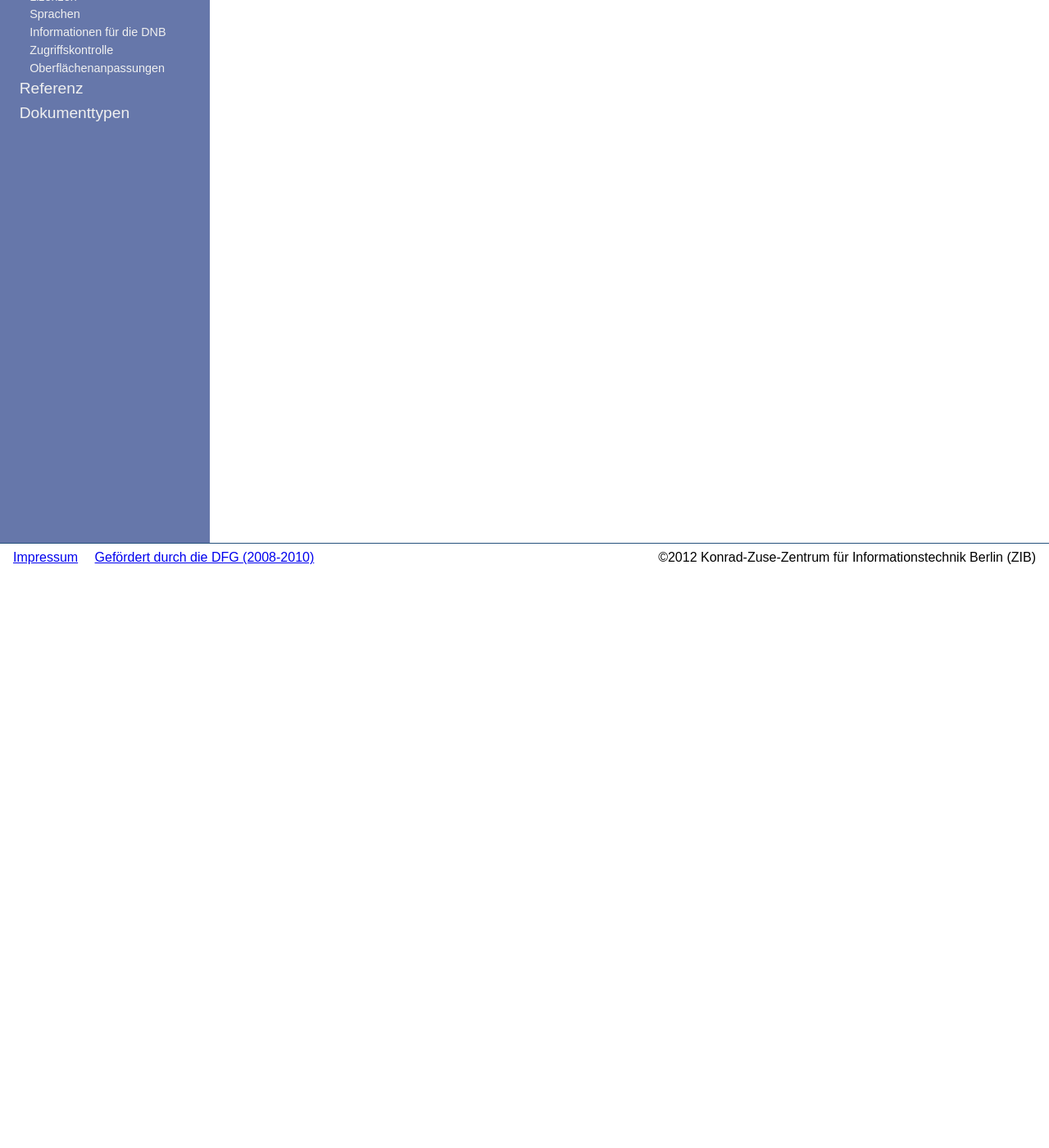
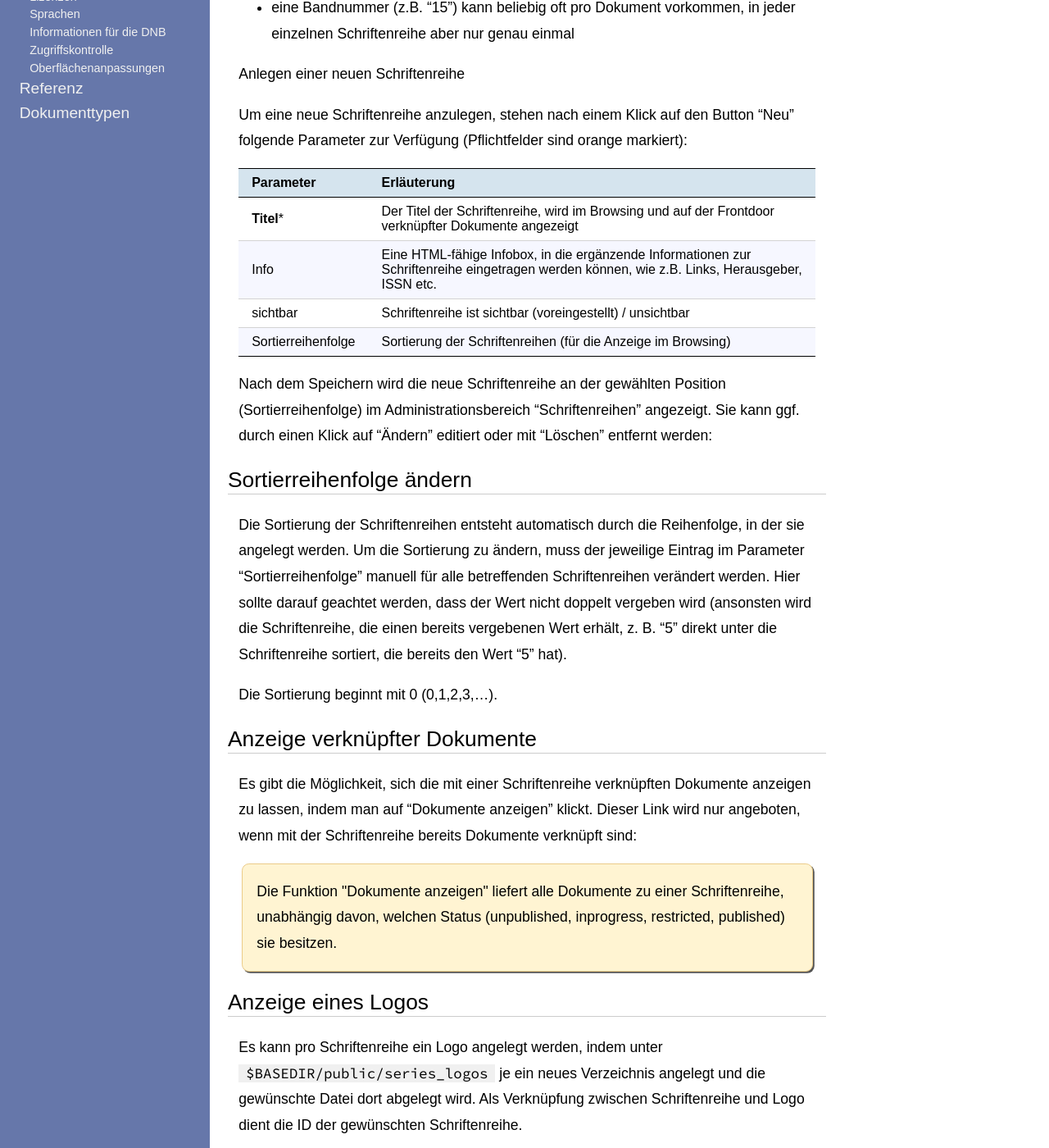
Before and after one commit to OPUS4/userdoc, a Jekyll site: the page built from admin/series.md, in a window 1280 px wide and 1400 px high, scrolled down 412 px. Shown: the whole window at 82% size. Built offline with Jekyll 4.4.1, drawn with Linux system fonts in a browser that asks for light colours; some of the changed text lies outside the part shown.

Commit message:
#9 - Texte fuer Schriftenreihen uebertragen.

```diff
--- a/admin/series.md
+++ b/admin/series.md
@@ -1,5 +1,95 @@
 ---
 title: Schriftenreihen
+weight: 40
 ---
 
 # Schriftenreihen
+
+In diesem Bereich können Schriftenreihen angelegt und verwaltet werden.
+In OPUS4 gilt folgende Spezifikation für Schriftenreihen:
+
+* endliche Hierarchie (Schriftenreihen -> SchriftenreiheXYZ -> Serientitel)
+* spezielle Informationen, die mit den einzelnen Serientiteln verknüpft sind (Logo etc.)
+* ein Dokument kann beliebig vielen Schriftenreihen zugeordnet werden, in jeder zugeordneten
+  Schriftenreihe besitzt es genau eine Bandnummer
+* eine Schriftenreihe kann beliebig viele Dokumente (Stücktitel) enthalten
+* eine Bandnummer (z.B. "15") kann beliebig oft pro Dokument vorkommen, in jeder einzelnen
+  Schriftenreihe aber nur genau einmal
+
+Anlegen einer neuen Schriftenreihe
+
+Um eine neue Schriftenreihe anzulegen, stehen nach einem Klick auf den Button "Neu" folgende
+Parameter zur Verfügung (Pflichtfelder sind orange markiert):
+
+| Parameter | Erläuterung |
+|-----------+-------------|
+| **Titel*** | Der Titel der Schriftenreihe, wird im Browsing und auf der Frontdoor verknüpfter Dokumente angezeigt |
+| Info | Eine HTML-fähige Infobox, in die ergänzende Informationen zur Schriftenreihe eingetragen werden können, wie z.B. Links, Herausgeber, ISSN etc. |
+| sichtbar | Schriftenreihe ist sichtbar (voreingestellt) / unsichtbar |
+| Sortierreihenfolge | Sortierung der Schriftenreihen (für die Anzeige im Browsing) |
+
+Nach dem Speichern wird die neue Schriftenreihe an der gewählten Position (Sortierreihenfolge) im
+Administrationsbereich "Schriftenreihen" angezeigt. Sie kann ggf. durch einen Klick auf "Ändern"
+editiert oder mit "Löschen" entfernt werden:
+
+## Sortierreihenfolge ändern
+
+Die Sortierung der Schriftenreihen entsteht automatisch durch die Reihenfolge, in der sie angelegt
+werden. Um die Sortierung zu ändern, muss der jeweilige Eintrag im Parameter "Sortierreihenfolge"
+manuell für alle betreffenden Schriftenreihen verändert werden. Hier sollte darauf geachtet werden,
+dass der Wert nicht doppelt vergeben wird (ansonsten wird die Schriftenreihe, die einen bereits
+vergebenen Wert erhält, z. B. "5" direkt unter die Schriftenreihe sortiert, die bereits den Wert "5"
+hat).
+
+Die Sortierung beginnt mit 0 (0,1,2,3,...).
+
+## Anzeige verknüpfter Dokumente
+
+Es gibt die Möglichkeit, sich die mit einer Schriftenreihe verknüpften Dokumente anzeigen zu lassen,
+indem man auf "Dokumente anzeigen" klickt. Dieser Link wird nur angeboten, wenn mit der
+Schriftenreihe bereits Dokumente verknüpft sind:
+
+<p class="note">
+Die Funktion "Dokumente anzeigen" liefert alle Dokumente zu einer Schriftenreihe, unabhängig
+davon, welchen Status (unpublished, inprogress, restricted, published) sie besitzen.
+</p>
+
+## Anzeige eines Logos
+
+Es kann pro Schriftenreihe ein Logo angelegt werden, indem unter `$BASEDIR/public/series_logos` je ein neues
+Verzeichnis angelegt und die gewünschte Datei dort abgelegt wird. Als
+Verknüpfung zwischen Schriftenreihe und Logo dient die ID der gewünschten Schriftenreihe.
+
+Beispiel: Logo für die Schriftenreihe "MySeries" anlegen
+
+Zunächst wird die ID der Schriftenreihe "MySeries" benötigt. Diese wird in der Übersicht der
+Schriftenreihen angezeigt:
+
+Die ID kann auch durch einen Klick auf den Namen der Schriftenreihe ermittelt werden:
+In diesem Beispiel handelt es sich um die ID 1. Das bedeutet, dass für das Logo das Verzeichnis
+`$BASEDIR/public/series_logos/1` angelegt werden muss. In diesem Verzeichnis wird nun
+ein Logo abgelegt.
+Der Dateiname und das Dateiformat des Logos sind beliebig. Akzeptiert werden alle gängigen
+Bildformate (z.B. jpeg, png, gif).
+Das Logo ist optional, die maximale Breite beträgt 400px. Ist für eine Schriftenreihe kein Logo
+abgelegt, wird auf der Browsing-Seite für die Infobox die gesamte Seitenbreite genutzt. Existiert auch
+die (optionale) Infobox nicht, so werden die Dokumente der Schriftenreihe direkt unterhalb der
+Navigation angezeigt.
+
+## Sichtbarkeit
+
+Schriftenreihen können auf sichtbar oder unsichtbar geschaltet werden. Wird die Option "sichtbar"
+gewählt, dann ist die betreffende Schriftenreihe im Browsing, im Veröffentlichungsformular, auf der
+Frontdoor eines verknüpften Dokuments und im Bereich 'Dokumente' 110 in der Administration
+verfügbar.
+
+Eine Schriftenreihe wird erst dann im Browsing angezeigt, wenn sie folgende Bedingungen
+erfüllt:
+
+* sichtbar
+* enthält mindestens 1 Dokument im Zustand "published"
+
+## Schriftenreihen umbenennen
+
+Soll eine Schriftenreihe umbenannt werden, genügt es, im Bereich Schriftenreihen verwalten bei der
+gewünschten Schriftenreihe auf "Ändern" zu klicken und den Namen entsprechend zu editieren:
```
